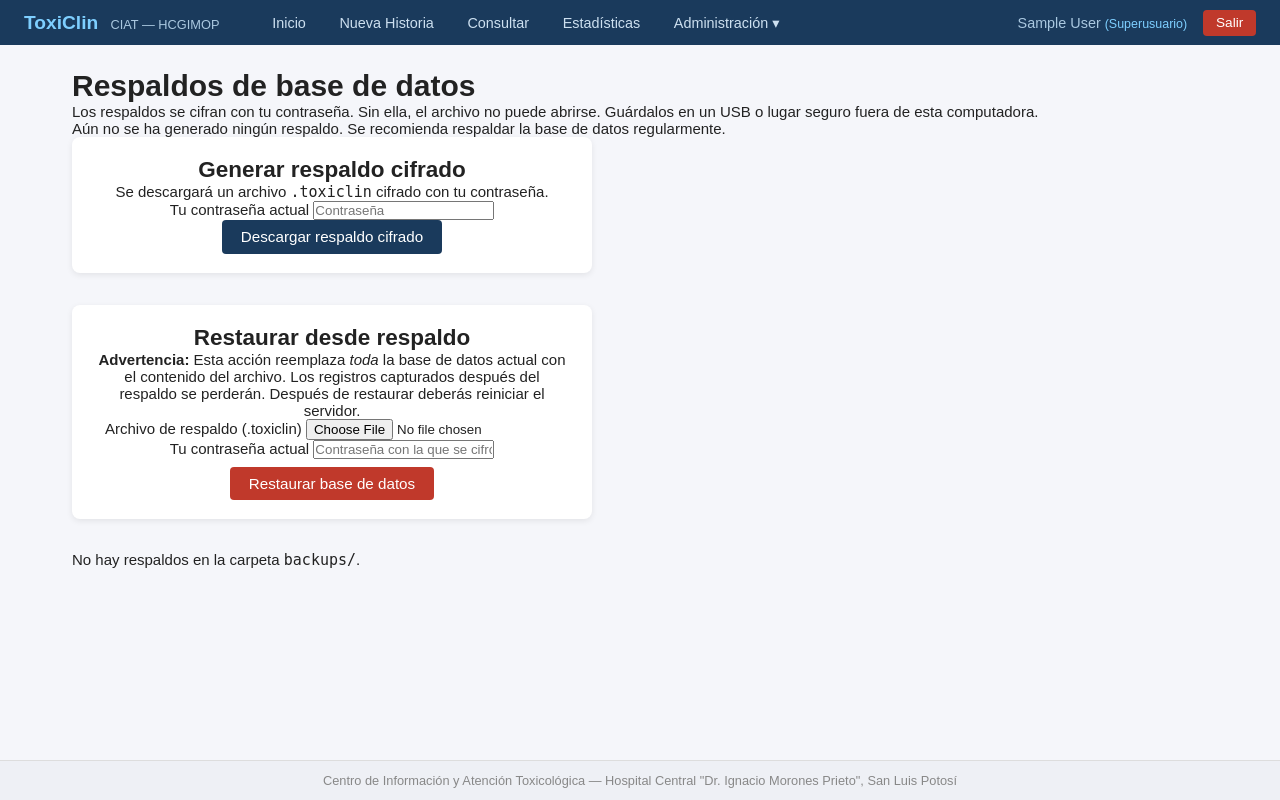
After one commit to FerZea/ToxiClin, a Django app: page /admin-ciat/respaldos/ in a window 1280 px wide. The commit adds this page. Run offline with Django 5.2, Linux system fonts and the light colour scheme; a user stored in the database is signed in; tables that the repository leaves empty hold one stand-in row (values such as "Sample post").

Commit message:
Fase 7: respaldos cifrados, bitácora de actividad y recordatorio (RF-32, RF-33, RF-35)
- Modelos: ConfigSistema (clave-valor para config persistente) y
  RegistroActividad (bitácora de eventos por usuario)
- Respaldo cifrado: PBKDF2-SHA256 (480k iter) + Fernet; formato
  [salt 16B][datos cifrados]; descarga como .toxiclin
- Restauración: descifra el archivo, hace copia .pre_restore del db
  actual y reemplaza db.sqlite3
- Recordatorio (RF-33): banner en dashboard si hace ≥7 días sin respaldar
  (o nunca se ha respaldado), visible solo para administradoras
- Bitácora (RF-35): registra login, logout, captura y edición de historias,
  generación y restauración de respaldos; vista solo para admins (últimos 500)
- Navbar: nuevos enlaces Respaldos y Bitácora en menú Administración

Co-Authored-By: Claude Sonnet 4.6 <noreply@anthropic.com>

```diff
--- a/expedientes/models/__init__.py
+++ b/expedientes/models/__init__.py
@@ -21,3 +21,7 @@ from expedientes.models.historia import (
     HistoriaClinica,
     HistoriaClinicaTratamiento,
 )
+from expedientes.models.sistema import (
+    ConfigSistema,
+    RegistroActividad,
+)
--- a/expedientes/static/css/estilos.css
+++ b/expedientes/static/css/estilos.css
@@ -5,7 +5,9 @@
    ============================================================ */
 
 /* --- Reset básico --- */
-*, *::before, *::after {
+*,
+*::before,
+*::after {
     box-sizing: border-box;
     margin: 0;
     padding: 0;
@@ -105,13 +107,15 @@ body {
     font-size: 0.9rem;
 }
 
-.mensaje-success, .mensaje-info {
+.mensaje-success,
+.mensaje-info {
     background-color: #d4edda;
     color: #155724;
     border: 1px solid #c3e6cb;
 }
 
-.mensaje-error, .mensaje-danger {
+.mensaje-error,
+.mensaje-danger {
     background-color: #f8d7da;
     color: #721c24;
     border: 1px solid #f5c6cb;
@@ -135,7 +139,7 @@ body {
     background: white;
     padding: 2.5rem;
     border-radius: 8px;
-    box-shadow: 0 2px 12px rgba(0,0,0,0.12);
+    box-shadow: 0 2px 12px rgba(0, 0, 0, 0.12);
     width: 100%;
     max-width: 380px;
 }
@@ -193,7 +197,7 @@ body {
 .campo-grupo textarea:focus {
     outline: none;
     border-color: #1a3a5c;
-    box-shadow: 0 0 0 2px rgba(26,58,92,0.15);
+    box-shadow: 0 0 0 2px rgba(26, 58, 92, 0.15);
 }
 
 .error-login {
@@ -274,7 +278,7 @@ body {
     background: white;
     border-radius: 8px;
     padding: 1.2rem 1.5rem;
-    box-shadow: 0 2px 6px rgba(0,0,0,0.08);
+    box-shadow: 0 2px 6px rgba(0, 0, 0, 0.08);
     min-width: 180px;
     text-align: center;
 }
@@ -356,7 +360,7 @@ body {
     background: white;
     border-radius: 8px;
     overflow: hidden;
-    box-shadow: 0 2px 6px rgba(0,0,0,0.08);
+    box-shadow: 0 2px 6px rgba(0, 0, 0, 0.08);
     margin-top: 1rem;
 }
 
@@ -466,7 +470,7 @@ body {
     border-radius: 8px;
     padding: 2rem;
     max-width: 700px;
-    box-shadow: 0 2px 8px rgba(0,0,0,0.08);
+    box-shadow: 0 2px 8px rgba(0, 0, 0, 0.08);
 }
 
 .formulario-contenedor h2 {
@@ -491,9 +495,6 @@ body {
     flex: 1;
 }
 
-.fila-duracion-exposicion .campo-wrapper > label {
-    min-height: 3.4rem;
-}
 
 .campo-grupo small {
     display: block;
@@ -542,7 +543,7 @@ body {
 .seccion-form {
     background: white;
     border-radius: 8px;
-    box-shadow: 0 2px 6px rgba(0,0,0,0.07);
+    box-shadow: 0 2px 6px rgba(0, 0, 0, 0.07);
     margin-bottom: 1.2rem;
     overflow: hidden;
 }
@@ -563,8 +564,13 @@ body {
 }
 
 /* Anchos relativos de campos */
-.campo-angosto { flex: 0 0 160px !important; }
-.campo-ancho   { flex: 2 !important; }
+.campo-angosto {
+    flex: 0 0 160px !important;
+}
+
+.campo-ancho {
+    flex: 2 !important;
+}
 
 /* Campo solo lectura (edad, latencia calculados) */
 .campo-readonly {
@@ -705,7 +711,7 @@ body {
     background: white;
     border-radius: 8px;
     padding: 1.2rem;
-    box-shadow: 0 2px 6px rgba(0,0,0,0.07);
+    box-shadow: 0 2px 6px rgba(0, 0, 0, 0.07);
     margin-bottom: 1rem;
 }
 
@@ -749,12 +755,42 @@ body {
     font-weight: bold;
 }
 
-.severidad-0 { background: #e8f5e9; color: #2e7d32; }  /* Asintomático */
-.severidad-1 { background: #fff9c4; color: #f57f17; }  /* Leve */
-.severidad-2 { background: #ffe0b2; color: #e65100; }  /* Moderada */
-.severidad-3 { background: #ffcdd2; color: #b71c1c; }  /* Severa */
-.severidad-4 { background: #4a0000; color: #ffffff; }  /* Fatal */
-.severidad-5 { background: #eeeeee; color: #555555; }  /* Sin relación */
+.severidad-0 {
+    background: #e8f5e9;
+    color: #2e7d32;
+}
+
+/* Asintomático */
+.severidad-1 {
+    background: #fff9c4;
+    color: #f57f17;
+}
+
+/* Leve */
+.severidad-2 {
+    background: #ffe0b2;
+    color: #e65100;
+}
+
+/* Moderada */
+.severidad-3 {
+    background: #ffcdd2;
+    color: #b71c1c;
+}
+
+/* Severa */
+.severidad-4 {
+    background: #4a0000;
+    color: #ffffff;
+}
+
+/* Fatal */
+.severidad-5 {
+    background: #eeeeee;
+    color: #555555;
+}
+
+/* Sin relación */
 
 .tipo-agente-badge {
     font-size: 0.78rem;
@@ -868,7 +904,7 @@ body {
     background: white;
     border-radius: 8px;
     padding: 1.2rem;
-    box-shadow: 0 2px 6px rgba(0,0,0,0.07);
+    box-shadow: 0 2px 6px rgba(0, 0, 0, 0.07);
 }
 
 .detalle-seccion h3 {
@@ -1054,3 +1090,32 @@ body {
     background: #eef0f5;
     border-top: 1px solid #ddd;
 }
+/* --- Respaldos y bitácora (Fase 7) --- */
+.btn-peligro {
+    background-color: #c0392b;
+    color: white;
+    border: none;
+    padding: 0.5rem 1.2rem;
+    border-radius: 4px;
+    cursor: pointer;
+    font-size: 0.95rem;
+    margin-top: 0.5rem;
+}
+.btn-peligro:hover {
+    background-color: #a93226;
+}
+
+/* Badges de acción para la bitácora */
+.badge-accion {
+    display: inline-block;
+    padding: 0.15rem 0.55rem;
+    border-radius: 3px;
+    font-size: 0.82rem;
+    font-weight: bold;
+}
+.badge-login        { background: #d4edda; color: #155724; }
+.badge-logout       { background: #f8f9fa; color: #555; }
+.badge-captura      { background: #cce5ff; color: #004085; }
+.badge-edicion      { background: #fff3cd; color: #856404; }
+.badge-respaldo     { background: #e2d9f3; color: #4a235a; }
+.badge-restauracion { background: #f8d7da; color: #721c24; }
--- /dev/null
+++ b/expedientes/templates/expedientes/admin/respaldos.html
@@ -0,0 +1,95 @@
+{% extends "expedientes/base.html" %}
+{% block titulo %}Respaldos — ToxiClin{% endblock %}
+
+{% block contenido %}
+<div class="pagina-encabezado">
+    <h1>Respaldos de base de datos</h1>
+    <p class="texto-ayuda">
+        Los respaldos se cifran con tu contraseña. Sin ella, el archivo no puede abrirse.
+        Guárdalos en un USB o lugar seguro fuera de esta computadora.
+    </p>
+</div>
+
+{% if ultimo_respaldo %}
+<p class="texto-meta">
+    Último respaldo: <strong>{{ ultimo_respaldo|date:"d/m/Y H:i" }}</strong>
+</p>
+{% else %}
+<div class="alerta alerta-advertencia">
+    Aún no se ha generado ningún respaldo. Se recomienda respaldar la base de datos regularmente.
+</div>
+{% endif %}
+
+{# ─── Generar respaldo ─────────────────────────────────────────────── #}
+<section class="tarjeta" style="max-width:520px; margin-bottom:2rem;">
+    <h2>Generar respaldo cifrado</h2>
+    <p>Se descargará un archivo <code>.toxiclin</code> cifrado con tu contraseña.</p>
+    <form method="post" action="{% url 'crear_respaldo' %}">
+        {% csrf_token %}
+        <div class="campo-form">
+            <label for="pass-backup">Tu contraseña actual</label>
+            <input type="password" id="pass-backup" name="password"
+                   placeholder="Contraseña" required autocomplete="current-password">
+        </div>
+        <button type="submit" class="btn btn-primario">Descargar respaldo cifrado</button>
+    </form>
+</section>
+
+{# ─── Restaurar respaldo ───────────────────────────────────────────── #}
+<section class="tarjeta" style="max-width:520px; margin-bottom:2rem;">
+    <h2>Restaurar desde respaldo</h2>
+    <div class="alerta alerta-advertencia">
+        <strong>Advertencia:</strong> Esta acción reemplaza <em>toda</em> la base de datos actual
+        con el contenido del archivo. Los registros capturados después del respaldo se perderán.
+        Después de restaurar deberás reiniciar el servidor.
+    </div>
+    <form method="post" action="{% url 'restaurar_respaldo' %}" enctype="multipart/form-data">
+        {% csrf_token %}
+        <div class="campo-form">
+            <label for="archivo-restore">Archivo de respaldo (.toxiclin)</label>
+            <input type="file" id="archivo-restore" name="archivo" accept=".toxiclin" required>
+        </div>
+        <div class="campo-form">
+            <label for="pass-restore">Tu contraseña actual</label>
+            <input type="password" id="pass-restore" name="password"
+                   placeholder="Contraseña con la que se cifró el respaldo"
+                   required autocomplete="current-password">
+        </div>
+        <button type="submit" class="btn btn-peligro"
+                onclick="return confirm('¿Estás segura? Esto reemplaza la base de datos completa.')">
+            Restaurar base de datos
+        </button>
+    </form>
+</section>
+
+{# ─── Historial de respaldos locales ──────────────────────────────── #}
+{% if archivos %}
+<section class="tarjeta">
+    <h2>Respaldos almacenados localmente (carpeta backups/)</h2>
+    <table class="tabla-listado">
+        <thead>
+            <tr>
+                <th>Archivo</th>
+                <th>Fecha</th>
+                <th>Tamaño</th>
+            </tr>
+        </thead>
+        <tbody>
+            {% for archivo in archivos %}
+            <tr>
+                <td><code>{{ archivo.nombre }}</code></td>
+                <td>{{ archivo.fecha|date:"d/m/Y H:i" }}</td>
+                <td>{{ archivo.tamano_kb }} KB</td>
+            </tr>
+            {% endfor %}
+        </tbody>
+    </table>
+    <p class="texto-ayuda" style="margin-top:.5rem;">
+        Estos archivos son copias locales. Para mayor seguridad, cópialos a un USB o disco externo.
+    </p>
+</section>
+{% else %}
+<p class="texto-meta">No hay respaldos en la carpeta <code>backups/</code>.</p>
+{% endif %}
+
+{% endblock %}
--- a/expedientes/templates/expedientes/base.html
+++ b/expedientes/templates/expedientes/base.html
@@ -26,6 +26,8 @@
             <a href="#">Administración ▾</a>
             <ul class="navbar-dropdown-menu">
                 <li><a href="{% url 'lista_usuarios' %}">Gestión de usuarios</a></li>
+                <li><a href="{% url 'respaldos' %}">Respaldos</a></li>
+                <li><a href="{% url 'actividad' %}">Bitácora de actividad</a></li>
                 {# Admin Django solo para el superusuario técnico — no para las doctoras #}
                 {% if user.is_superuser %}
                 <li><a href="/admin/">Admin Django</a></li>
--- a/expedientes/urls.py
+++ b/expedientes/urls.py
@@ -2,7 +2,8 @@ from django.urls import path
 from expedientes.views.auth import vista_login, vista_logout
 from expedientes.views.inicio import dashboard
 from expedientes.views.admin_custom import (
-    lista_usuarios, crear_usuario, editar_usuario, cambiar_contrasena
+    lista_usuarios, crear_usuario, editar_usuario, cambiar_contrasena,
+    respaldos, crear_respaldo, restaurar_respaldo, actividad,
 )
 from expedientes.views.captura import (
     nueva_historia, editar_historia, circunstancias_nivel2
@@ -38,4 +39,12 @@ urlpatterns = [
     # Estadísticas y gráficas (RF-22, RF-25, RF-26)
     path('estadisticas/', estadisticas, name='estadisticas'),
     path('estadisticas/exportar/', exportar_grafica, name='exportar_grafica'),
+
+    # Respaldos (RF-32)
+    path('admin-ciat/respaldos/', respaldos, name='respaldos'),
+    path('admin-ciat/respaldos/crear/', crear_respaldo, name='crear_respaldo'),
+    path('admin-ciat/respaldos/restaurar/', restaurar_respaldo, name='restaurar_respaldo'),
+
+    # Bitácora de actividad (RF-35)
+    path('admin-ciat/actividad/', actividad, name='actividad'),
 ]
--- a/expedientes/views/admin_custom.py
+++ b/expedientes/views/admin_custom.py
@@ -1,12 +1,24 @@
 """
-Vistas de administración: gestión de usuarios.
+Vistas de administración: gestión de usuarios, respaldos y bitácora.
 Solo accesibles para el grupo Administrador y superusuarios.
 """
 
+import os
+import base64
+import shutil
+from datetime import datetime
+
+from django.conf import settings
+from django.http import HttpResponse
 from django.shortcuts import render, redirect, get_object_or_404
 from django.contrib.auth.models import User, Group
 from django.contrib import messages
+from cryptography.fernet import Fernet, InvalidToken
+from cryptography.hazmat.primitives.kdf.pbkdf2 import PBKDF2HMAC
+from cryptography.hazmat.primitives import hashes
+
 from expedientes.decoradores import login_requerido, solo_admin
+from expedientes.models import ConfigSistema, RegistroActividad
 
 
 @login_requerido
@@ -140,3 +152,216 @@ def cambiar_contrasena(request, user_id):
     return render(request, 'expedientes/admin/cambiar_contrasena.html', {
         'usuario': usuario,
     })
+
+
+# ─── Helpers de cifrado ───────────────────────────────────────────────────────
+
+def _derivar_clave(password: str, salt: bytes) -> bytes:
+    """
+    Deriva una clave Fernet de 32 bytes a partir de una contraseña y un salt
+    usando PBKDF2-HMAC-SHA256 con 480,000 iteraciones (recomendado NIST 2023).
+    Devuelve la clave en base64-url para que Fernet la acepte.
+    """
+    kdf = PBKDF2HMAC(
+        algorithm=hashes.SHA256(),
+        length=32,
+        salt=salt,
+        iterations=480_000,
+    )
+    return base64.urlsafe_b64encode(kdf.derive(password.encode('utf-8')))
+
+
+# ─── Respaldos ────────────────────────────────────────────────────────────────
+
+@login_requerido
+@solo_admin
+def respaldos(request):
+    """
+    Página de gestión de respaldos.
+    Lista los archivos .toxiclin existentes en la carpeta backups/.
+    """
+    backups_dir = os.path.join(settings.BASE_DIR, 'backups')
+    os.makedirs(backups_dir, exist_ok=True)
+
+    archivos = []
+    for nombre in sorted(os.listdir(backups_dir), reverse=True):
+        if nombre.endswith('.toxiclin'):
+            ruta = os.path.join(backups_dir, nombre)
+            archivos.append({
+                'nombre': nombre,
+                'tamano_kb': round(os.path.getsize(ruta) / 1024, 1),
+                'fecha': datetime.fromtimestamp(os.path.getmtime(ruta)),
+            })
+
+    # Fecha del último respaldo (guardada en ConfigSistema)
+    ultimo_respaldo_str = ConfigSistema.get('ultimo_respaldo')
+    ultimo_respaldo = None
+    if ultimo_respaldo_str:
+        try:
+            ultimo_respaldo = datetime.fromisoformat(ultimo_respaldo_str)
+        except ValueError:
+            pass
+
+    return render(request, 'expedientes/admin/respaldos.html', {
+        'archivos': archivos,
+        'ultimo_respaldo': ultimo_respaldo,
+    })
+
+
+@login_requerido
+@solo_admin
+def crear_respaldo(request):
+    """
+    RF-32: Genera un respaldo cifrado de la base de datos y lo descarga.
+
+    Proceso:
+    1. Verifica la contraseña del admin.
+    2. Lee el archivo db.sqlite3 completo.
+    3. Genera un salt aleatorio de 16 bytes.
+    4. Deriva una clave Fernet a partir de la contraseña + salt (PBKDF2-SHA256).
+    5. Cifra los datos con Fernet (AES-128-CBC + HMAC-SHA256).
+    6. Escribe: [16 bytes de salt] + [datos cifrados] en un archivo .toxiclin.
+    7. Guarda una copia en backups/ y envía la descarga al navegador.
+    """
+    if request.method != 'POST':
+        return redirect('respaldos')
+
+    password = request.POST.get('password', '')
+    if not request.user.check_password(password):
+        messages.error(request, 'Contraseña incorrecta. No se generó el respaldo.')
+        return redirect('respaldos')
+
+    # Leer la base de datos completa
+    db_path = settings.DATABASES['default']['NAME']
+    try:
+        with open(db_path, 'rb') as f:
+            datos_db = f.read()
+    except OSError as e:
+        messages.error(request, f'No se pudo leer la base de datos: {e}')
+        return redirect('respaldos')
+
+    # Cifrar
+    salt = os.urandom(16)
+    clave = _derivar_clave(password, salt)
+    fernet = Fernet(clave)
+    datos_cifrados = fernet.encrypt(datos_db)
+
+    # Formato del archivo: [salt 16 bytes][datos cifrados]
+    contenido = salt + datos_cifrados
+
+    # Nombre y guardado local
+    fecha_str = datetime.now().strftime('%Y%m%d_%H%M%S')
+    nombre_archivo = f'respaldo_CIAT_{fecha_str}.toxiclin'
+    backups_dir = os.path.join(settings.BASE_DIR, 'backups')
+    os.makedirs(backups_dir, exist_ok=True)
+    with open(os.path.join(backups_dir, nombre_archivo), 'wb') as f:
+        f.write(contenido)
+
+    # Registrar en bitácora y actualizar fecha de último respaldo
+    RegistroActividad.objects.create(
+        usuario=request.user,
+        accion='respaldo',
+        descripcion=f'Respaldo generado: {nombre_archivo}',
+        ip=request.META.get('REMOTE_ADDR'),
+    )
+    ConfigSistema.set('ultimo_respaldo', datetime.now().isoformat())
+
+    # Enviar como descarga
+    response = HttpResponse(contenido, content_type='application/octet-stream')
+    response['Content-Disposition'] = f'attachment; filename="{nombre_archivo}"'
+    return response
+
+
+@login_requerido
+@solo_admin
+def restaurar_respaldo(request):
+    """
+    RF-32: Restaura la base de datos desde un archivo .toxiclin cifrado.
+
+    Proceso:
+    1. Recibe el archivo y la contraseña via POST.
+    2. Verifica la contraseña del admin.
+    3. Extrae el salt (primeros 16 bytes) y los datos cifrados.
+    4. Deriva la clave y descifra con Fernet.
+    5. Hace copia de seguridad del db.sqlite3 actual (→ .pre_restore).
+    6. Reemplaza db.sqlite3 con los datos descifrados.
+    7. Avisa que hay que reiniciar el servidor.
+    """
+    if request.method != 'POST':
+        return redirect('respaldos')
+
+    archivo = request.FILES.get('archivo')
+    password = request.POST.get('password', '')
+
+    if not archivo:
+        messages.error(request, 'Debes seleccionar un archivo de respaldo (.toxiclin).')
+        return redirect('respaldos')
+
+    if not request.user.check_password(password):
+        messages.error(request, 'Contraseña incorrecta.')
+        return redirect('respaldos')
+
+    contenido = archivo.read()
+
+    # El archivo debe tener al menos el salt (16 bytes) + algo de datos cifrados
+    if len(contenido) < 100:
+        messages.error(request, 'El archivo no parece un respaldo válido.')
+        return redirect('respaldos')
+
+    salt = contenido[:16]
+    datos_cifrados = contenido[16:]
+
+    # Descifrar
+    clave = _derivar_clave(password, salt)
+    fernet = Fernet(clave)
+    try:
+        datos_db = fernet.decrypt(datos_cifrados)
+    except InvalidToken:
+        messages.error(
+            request,
+            'No se pudo descifrar el archivo. '
+            'Verifica que la contraseña sea correcta y que el archivo no esté dañado.'
+        )
+        return redirect('respaldos')
+
+    # Hacer copia de seguridad del db actual antes de reemplazar
+    db_path = settings.DATABASES['default']['NAME']
+    shutil.copy2(db_path, str(db_path) + '.pre_restore')
+
+    # Reemplazar la base de datos
+    with open(db_path, 'wb') as f:
+        f.write(datos_db)
+
+    # Registrar en la bitácora (ya con la BD restaurada activa)
+    try:
+        RegistroActividad.objects.create(
+            usuario=request.user,
+            accion='restauracion',
+            descripcion=f'Base de datos restaurada desde {archivo.name}',
+            ip=request.META.get('REMOTE_ADDR'),
+        )
+    except Exception:
+        pass  # Si la BD restaurada tiene estructura diferente, no interrumpir
+
+    messages.success(
+        request,
+        '✓ Base de datos restaurada. '
+        'IMPORTANTE: detén y vuelve a iniciar el servidor '
+        '(Ctrl+C → python manage.py runserver) para que los cambios surtan efecto.'
+    )
+    return redirect('respaldos')
+
+
+# ─── Bitácora de actividad ────────────────────────────────────────────────────
+
+@login_requerido
+@solo_admin
+def actividad(request):
+    """
+    RF-35: Muestra el registro de actividad de los últimos 500 eventos.
+    Solo accesible para administradoras.
+    """
+    registros = RegistroActividad.objects.select_related('usuario').all()[:500]
+    return render(request, 'expedientes/admin/actividad.html', {
+        'registros': registros,
+    })
```
Also changed, not shown: expedientes/models/sistema.py (added, +81 -0 lines), expedientes/templates/expedientes/admin/actividad.html (added, +41 -0 lines), expedientes/templates/expedientes/dashboard.html (+9 -0 lines), expedientes/views/auth.py (+22 -1 lines), expedientes/views/captura.py (+22 -1 lines), expedientes/views/inicio.py (+23 -1 lines), expedientes/migrations/0004_configsistema_registroactividad.py (added).
